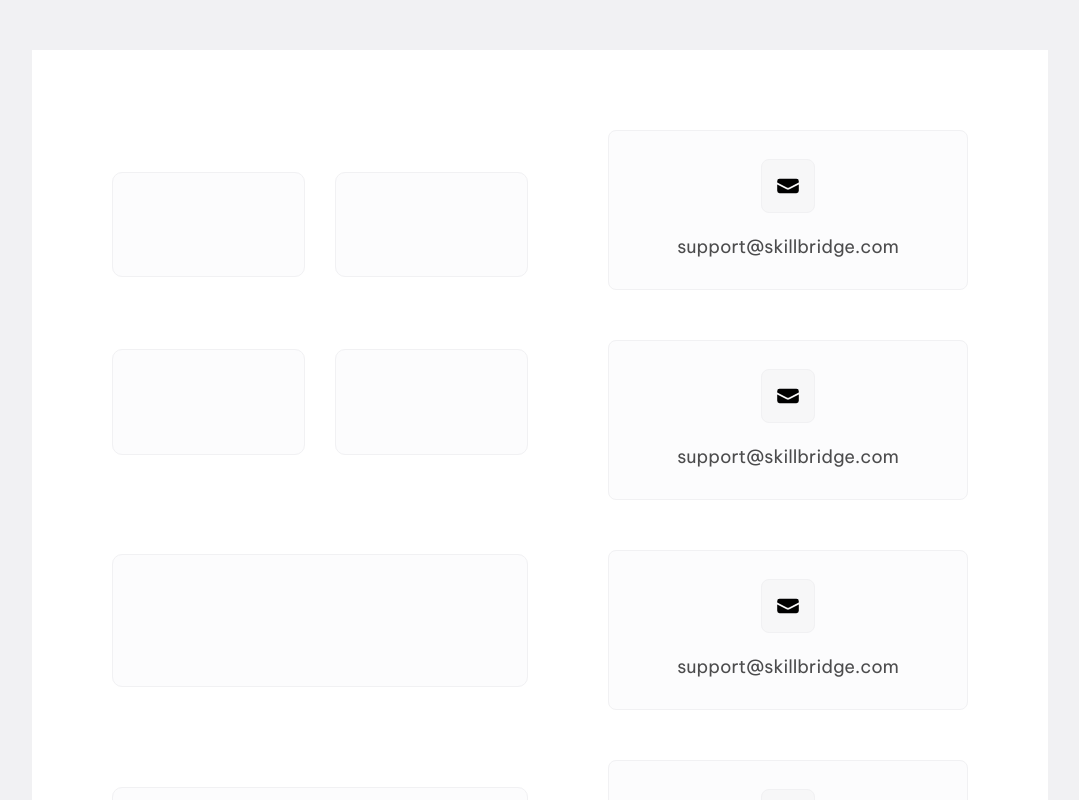
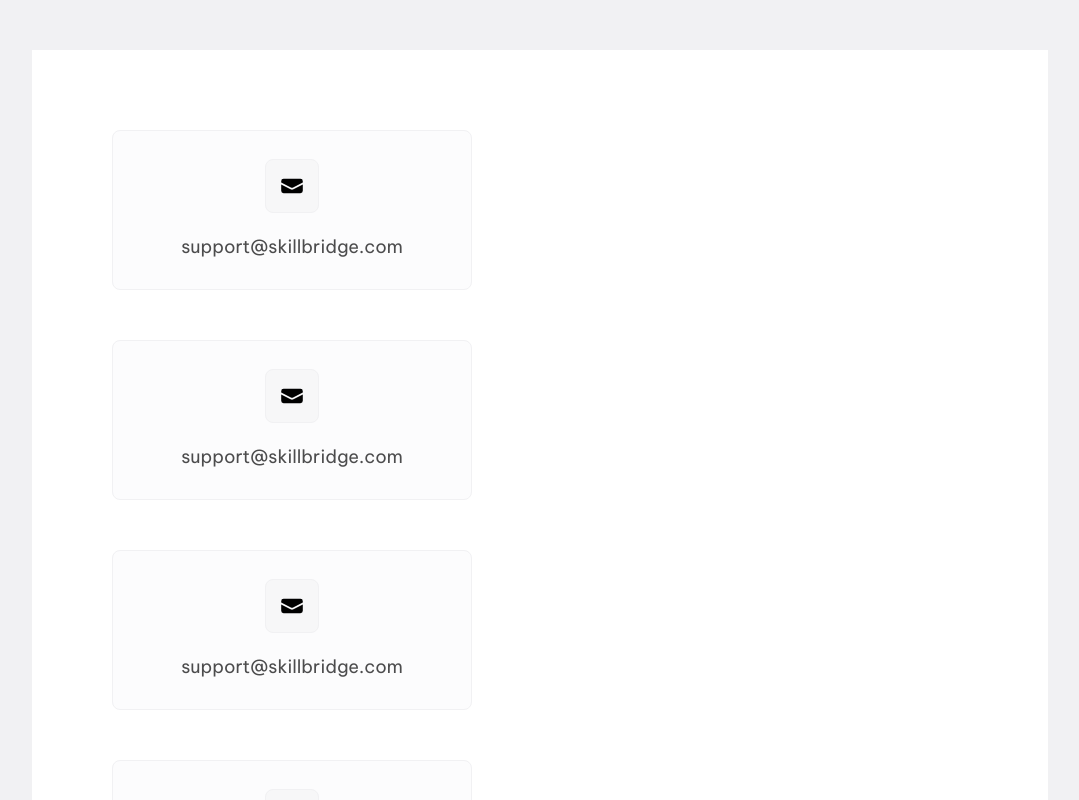
Before and after one commit to ayubxon13/education-website, a Next.js app: page /contact in a window 1280 px wide. Shown: the part 600-1400 px from the top of the page, without its empty margins (100-1179 px from the left). Built offline with nearby package versions, Linux system fonts and the light colour scheme.

Commit message:
removed inputs

```diff
--- a/src/app/contact/page.tsx
+++ b/src/app/contact/page.tsx
@@ -8,7 +8,7 @@
       <CoursesMainTitle />
       <div className="max-container">
         <div className="bg-[#FFFFFF] flex gap-20 justify-between p-20">
-          <div className="grid gap-[30px] w-full">
+          {/* <div className="grid gap-[30px] w-full">
             <div className="grid gap-[30px] grid-cols-2">
               <Input />
               <Input />
@@ -17,7 +17,7 @@
             </div>
             <Input />
             <Input />
-          </div>
+          </div> */}
           <div className="grid gap-[50px]">
             <div className="bg-[#FCFCFD] border border-[#F1F1F3] w-[360px] rounded-lg h-min py-7">
               <div className="grid gap-5 justify-center justify-items-center">
```
